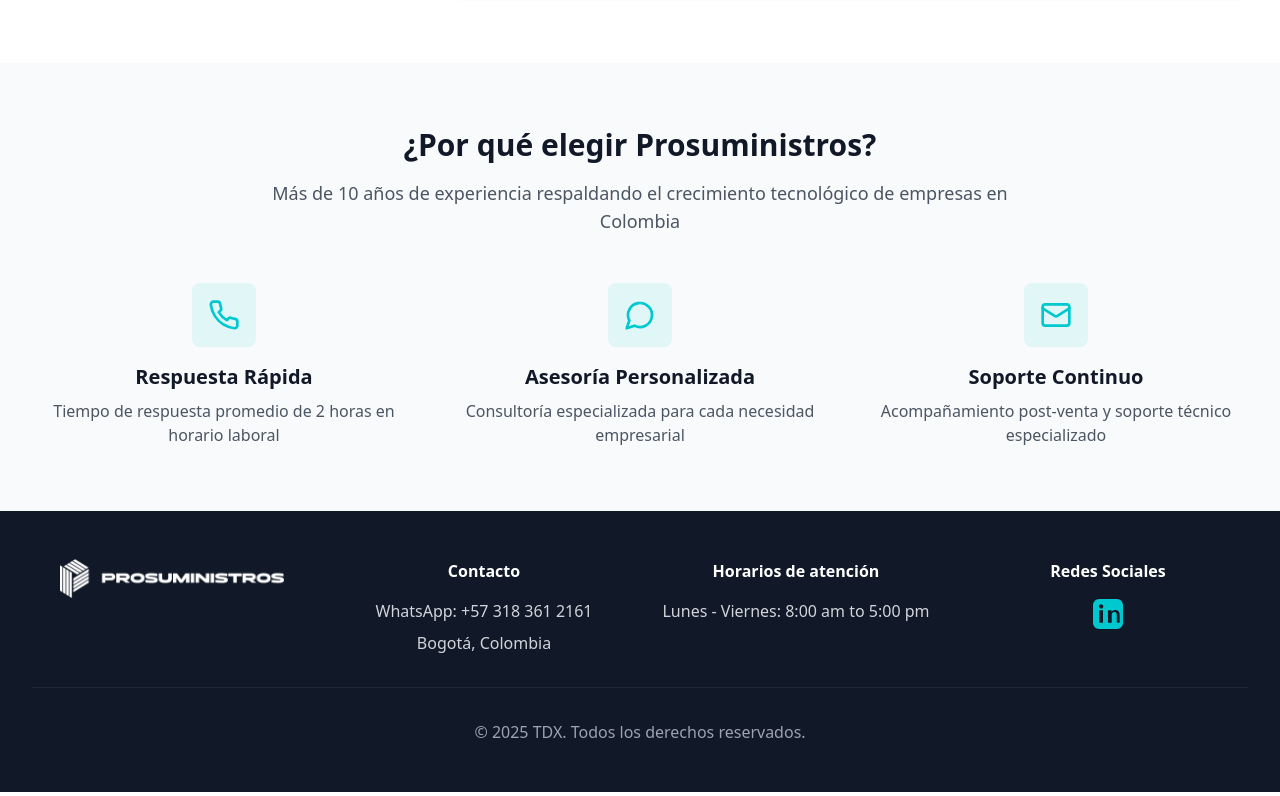
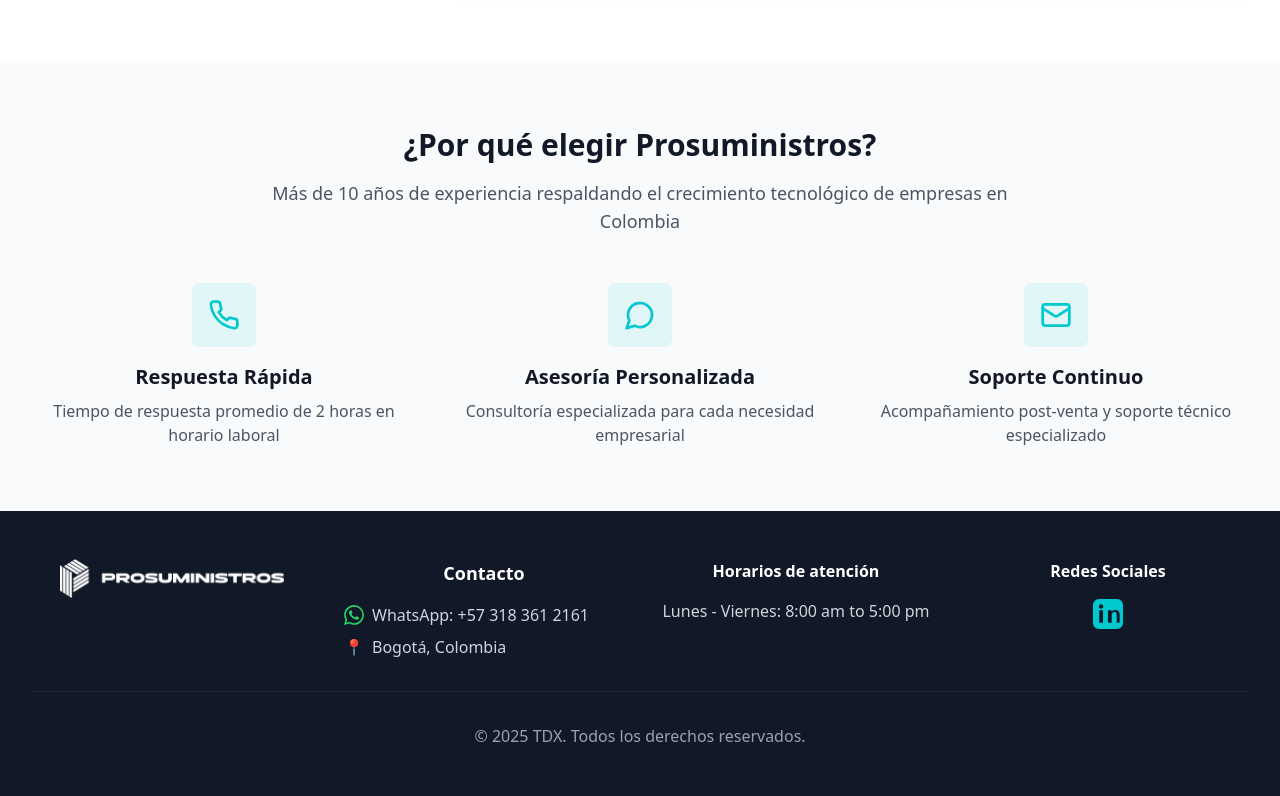
Before and after one commit to Prosuministros/prosuministros-ecommerce-hero, a React (Vite) app: page /contacto in a window 1280 px wide. Shown: the part 1104-1900 px from the top of the page. Built offline with nearby package versions, Linux system fonts and the light colour scheme.

Commit message:
Se cambio el footer de contactos

```diff
--- a/src/pages/Contacto.tsx
+++ b/src/pages/Contacto.tsx
@@ -4,6 +4,7 @@ import { Button } from '@/components/ui/button'
 import { Input } from '@/components/ui/input'
 import { Textarea } from '@/components/ui/textarea'
 import { Label } from '@/components/ui/label'
+import { SiLinkedin, SiWhatsapp } from 'react-icons/si'
 import {
   MapPin,
   Phone,
@@ -293,10 +294,16 @@ const Contacto = () => {
               <img src="/img/logoprosuministrosBlanco.png" alt="ProSuministros Logo" className="mx-auto mb-4 w-56 h-auto" />
             </div>
             <div>
-              <h4 className="font-semibold mb-4">Contacto</h4>
+              <h4 className="font-semibold mb-4 text-lg">Contacto</h4>
               <ul className="space-y-2 text-gray-300">
-                <li>WhatsApp: +57 318 361 2161</li>
-                <li>Bogotá, Colombia</li>
+                <li className="flex items-center justify-center md:justify-start">
+                  <span className="mr-2 text-[#25D366] text-xl"><SiWhatsapp /></span>
+                  WhatsApp: +57 318 361 2161
+                </li>
+                <li className="flex items-center justify-center md:justify-start">
+                  <span className="mr-2">📍</span>
+                  Bogotá, Colombia
+                </li>
               </ul>
             </div>
             <div>
```
